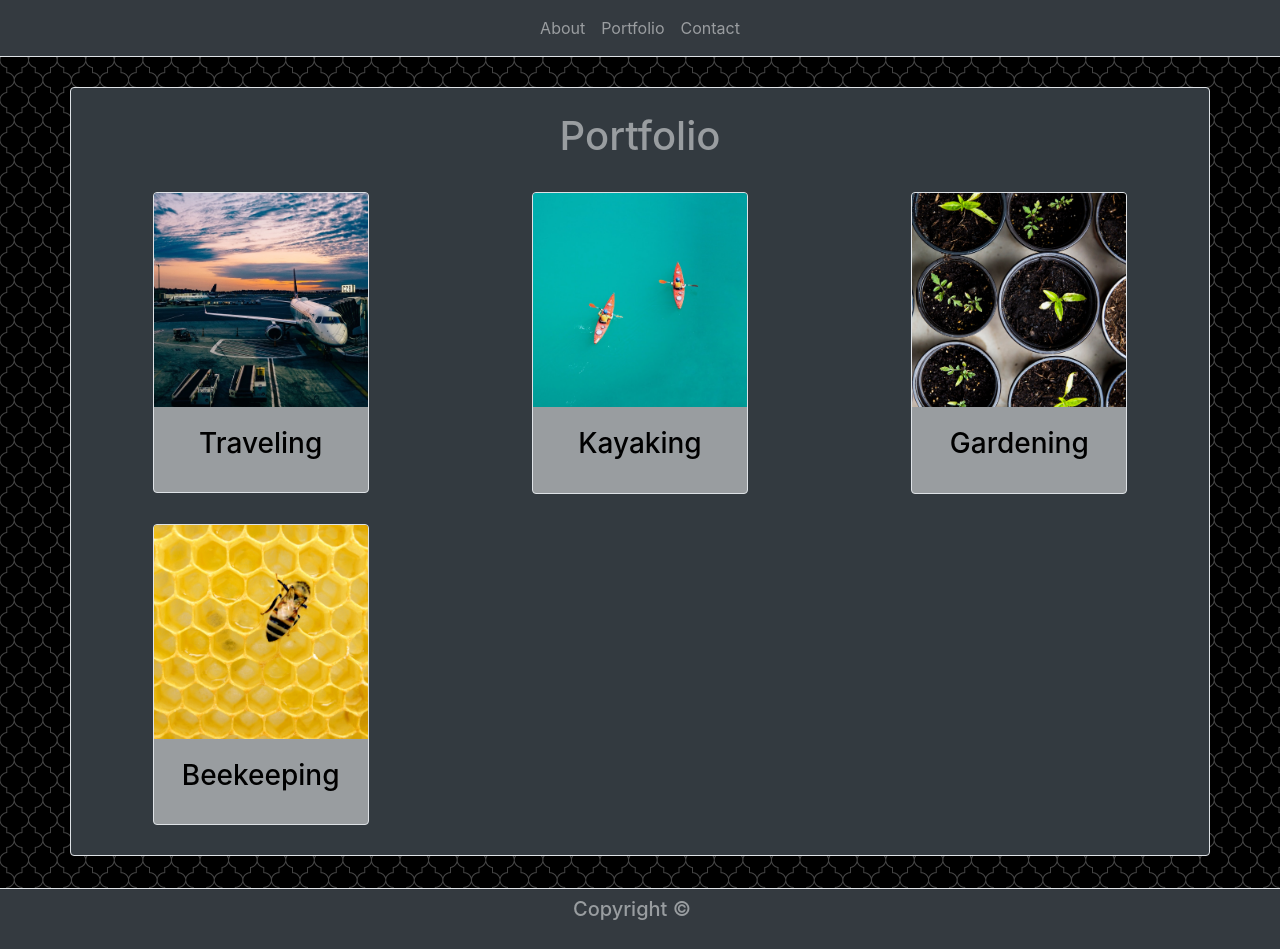
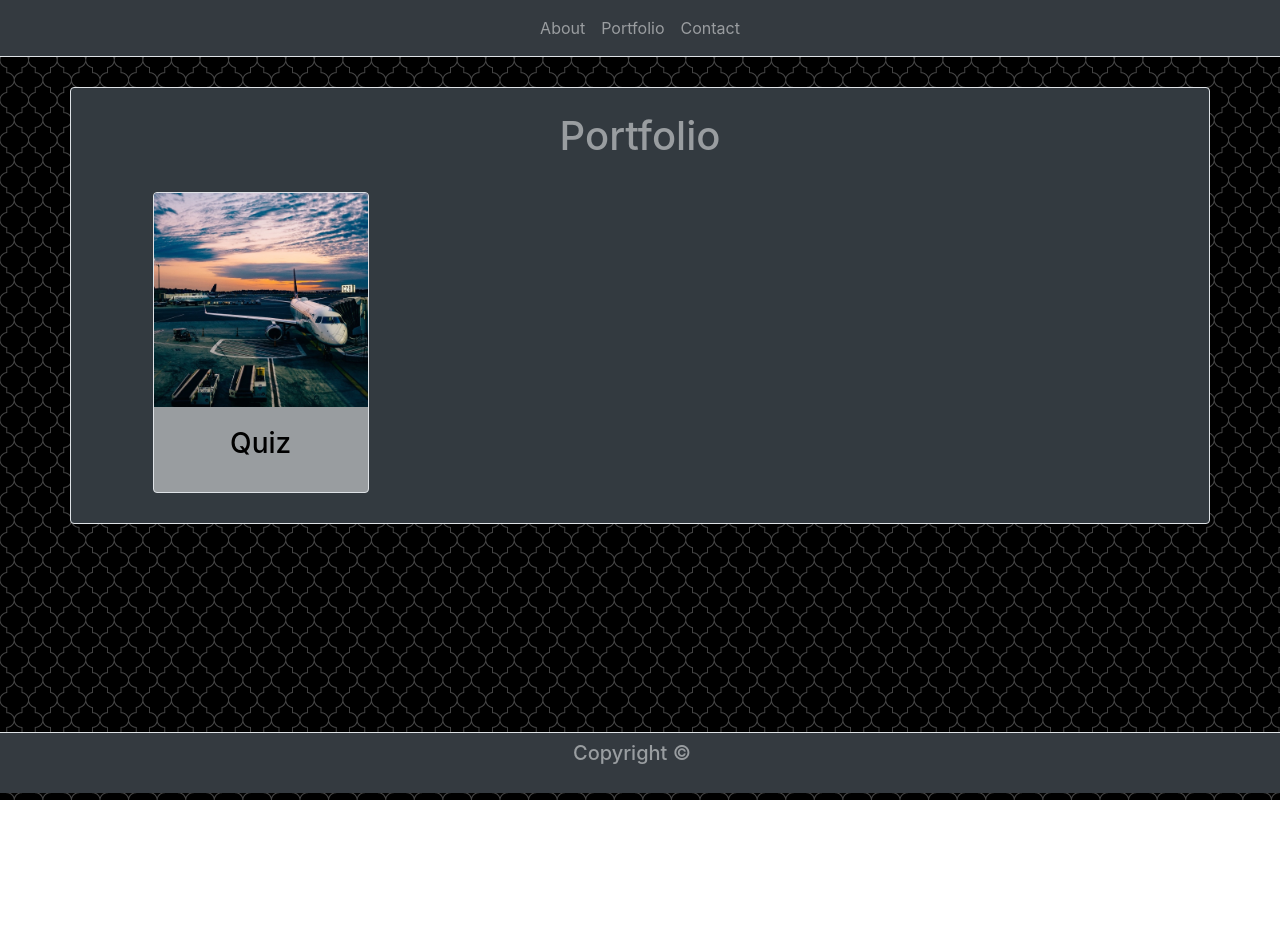
Before and after one commit to rythomas2525/hw2responsiveportfolio, a plain HTML site: page portfolio.html in a window 1280 px wide. After the commit the page ends 800 px from the top, so only its background shows below. Drawn offline with nearby package versions, Linux system fonts and the light colour scheme.

Commit message:
added project

```diff
--- a/assets/css/style.css
+++ b/assets/css/style.css
@@ -8,7 +8,7 @@
     margin-top: 30px;
     background:#333a40;
     color: #999da0;
-   margin-bottom: 2rem !important;
+   margin-bottom: 13rem !important;
 
 }
 body {
@@ -52,4 +52,8 @@ body {
 .footer1 {
     height: 60px !important;
     text-align: center !important;
+
 }
+.push {
+    height: 60px;
+}
--- a/portfolio.html
+++ b/portfolio.html
@@ -55,19 +55,21 @@
 
             <div class="row">
                 <div class="col-md-4">
-                    <a href="#">
-                        <div class="card border" style="width: 13.5rem;">
+                    <a href="https://rythomas2525.github.io/quiz/index.html">
+                        <div id="quiz" class="card border" style="width: 13.5rem;">
                             <img src="assets/images/photo-1464037866556-6812c9d1c72e.jpeg"
-                                class="card-img-top img-responsive" alt="Traveling">
+                                class="card-img-top img-responsive" alt="Quiz">
                             <div class="card-body">
-                                <h3 class="card-title" style="text-align: center;">Traveling</h3>
+                                <h3 class="card-title" style="text-align: center; ">
+                                    Quiz
+                                </h3>
 
                             </div>
                         </div>
                     </a>
                 </div>
 
-                <div class="col-md-4">
+                <!-- <div class="col-md-4">
                     <a href="#">
                         <div class="card border" style="width: 13.5rem;">
                             <img src="assets/images/photo-1499858476316-343e284f1f67.jpeg"
@@ -79,9 +81,7 @@
                         </div>
                     </a>
                 </div>
-                <!-- </div> -->
 
-                <!-- <div class="row"> -->
                 <div class="col-md-4">
                     <a href="#">
                         <div class="card border" style="width: 13.5rem;">
@@ -104,14 +104,14 @@
                             </div>
                         </div>
                     </a>
-                </div>
-                <!-- </div> -->
+                </div> -->
+
                 <br>
                 <br>
             </div>
         </div>
     </div>
-    <footer class="border-top">
+    <footer class="border-top ">
         <div class="footer1 navbar-dark bg-dark justify-content-center ">
             <h5 class="navbar-brand">Copyright &copy;</h5>
         </div>
@@ -126,5 +126,8 @@
 <script src="https://stackpath.bootstrapcdn.com/bootstrap/4.3.1/js/bootstrap.min.js"
     integrity="sha384-JjSmVgyd0p3pXB1rRibZUAYoIIy6OrQ6VrjIEaFf/nJGzIxFDsf4x0xIM+B07jRM"
     crossorigin="anonymous"></script>
+<script>
+    var quiz = document.getElementById("quiz")
+</script>
 
 </html>
```
Also changed, not shown: index.html (+2 -0 lines).
